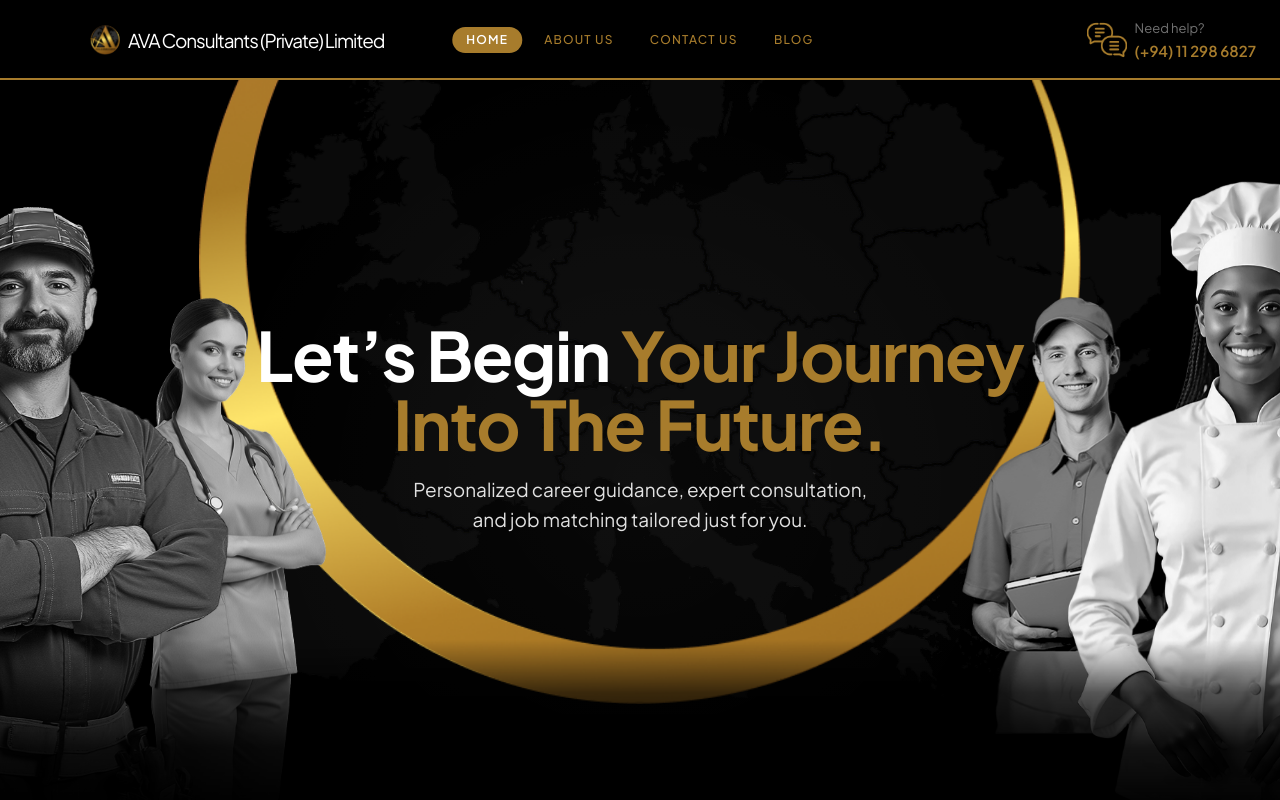
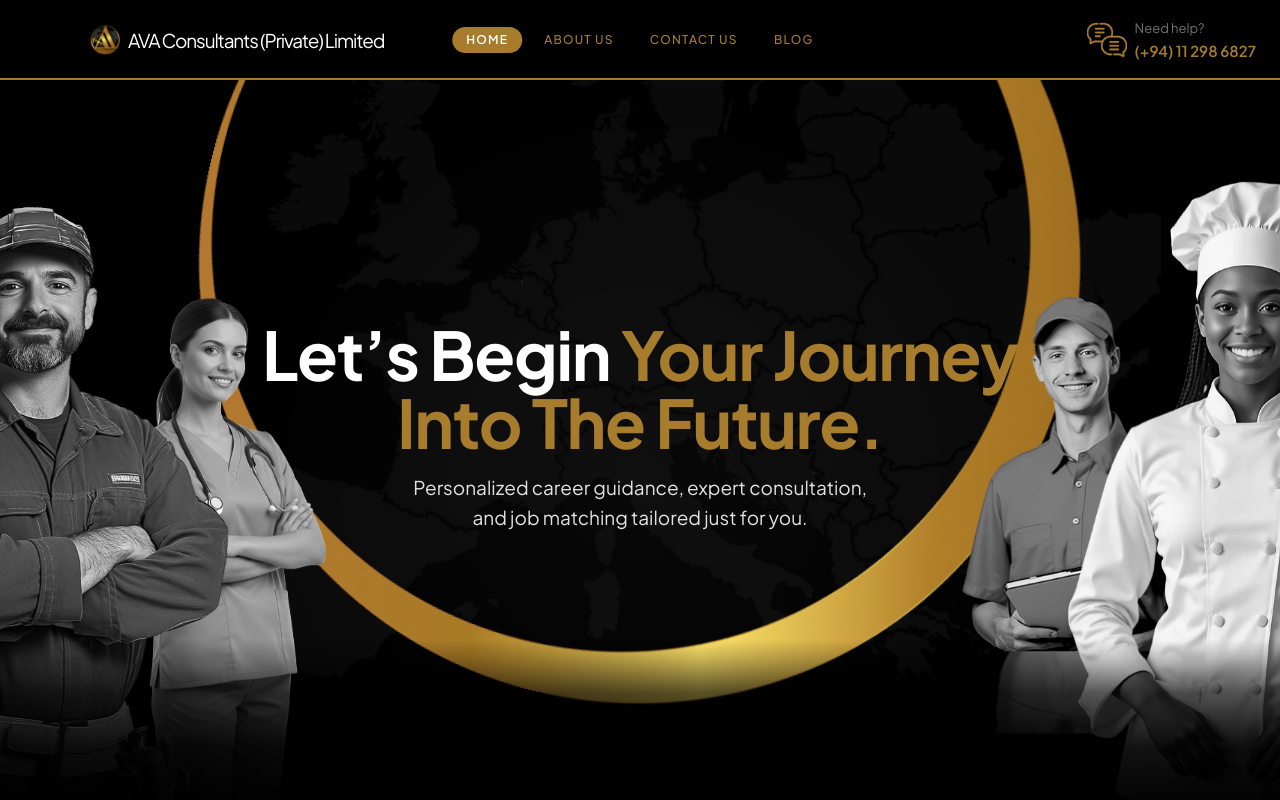
Before and after one commit to MovinduSenura/AVAC, a React (Vite) app in the folder frontend/: page / in a window 1280 px wide. Shown: the top 800 px of the page. Built offline with nearby package versions, Linux system fonts and the light colour scheme.

Commit message:
hero animation done

```diff
--- a/frontend/src/components/Hero.jsx
+++ b/frontend/src/components/Hero.jsx
@@ -2,7 +2,7 @@ function Hero() {
   return (
     <div className="mx-auto min-h-[680px] w-full max-w-[1920px] sm:min-h-[760px] sm:h-[900px]">
       <div className="mx-auto flex h-full w-full flex-col items-center px-4 pt-[22svh] text-center sm:px-6 sm:pt-[30svh]">
-        <h1 className="max-w-[1180px] text-[40px] font-bold leading-[1.05] tracking-[-0.02em] text-white sm:text-[68px] sm:leading-[1.02]">
+        <h1 className="max-w-[1180px] text-[40px] font-bold leading-[1.05] tracking-[-0.02em] text-white sm:text-[67px] sm:leading-[1.02]">
           Let’s Begin{" "}
           <span className="text-[color:var(--avac-gold)]">
             Your Journey
--- a/frontend/src/components/HeroAnimation.jsx
+++ b/frontend/src/components/HeroAnimation.jsx
@@ -84,6 +84,7 @@ const heroLayers = [
     scrollMove: { x: 0, y: -180 },
     duration: 1200,
     delay: 0,
+    isRotating: true,
   },
 ];
 
@@ -160,6 +161,28 @@ function HeroLayer({ layer, isEntered, isIntroDone, scrollProgress }) {
     );
   }
 
+  if (layer.isRotating) {
+    return (
+      <div
+        aria-hidden="true"
+        className={`${layer.className} transform-gpu`}
+        style={sharedStyle}
+      >
+        <img
+          src={layer.src}
+          alt=""
+          className="h-full w-full object-contain"
+          style={{
+            animation: isIntroDone
+              ? "hero-flight-spin-pause 6s linear infinite"
+              : "none",
+            transformOrigin: "50% 50%",
+          }}
+        />
+      </div>
+    );
+  }
+
   return (
     <img
       src={layer.src}
@@ -226,6 +249,13 @@ function HeroAnimation() {
 
   return (
     <section ref={sceneRef} className="relative h-screen overflow-hidden bg-black">
+      <style>{`
+        @keyframes hero-flight-spin-pause {
+          0% { transform: rotate(0deg); }
+          50% { transform: rotate(0deg); }
+          100% { transform: rotate(360deg); }
+        }
+      `}</style>
       <div className="absolute inset-0 bg-[radial-gradient(circle_at_center,rgba(255,255,255,0.03),transparent_58%)]" />
 
       <div className="absolute left-1/2 top-1/2 aspect-[16/9] w-[max(100vw,calc(100vh*1.7778))] -translate-x-1/2 -translate-y-1/2">
```
